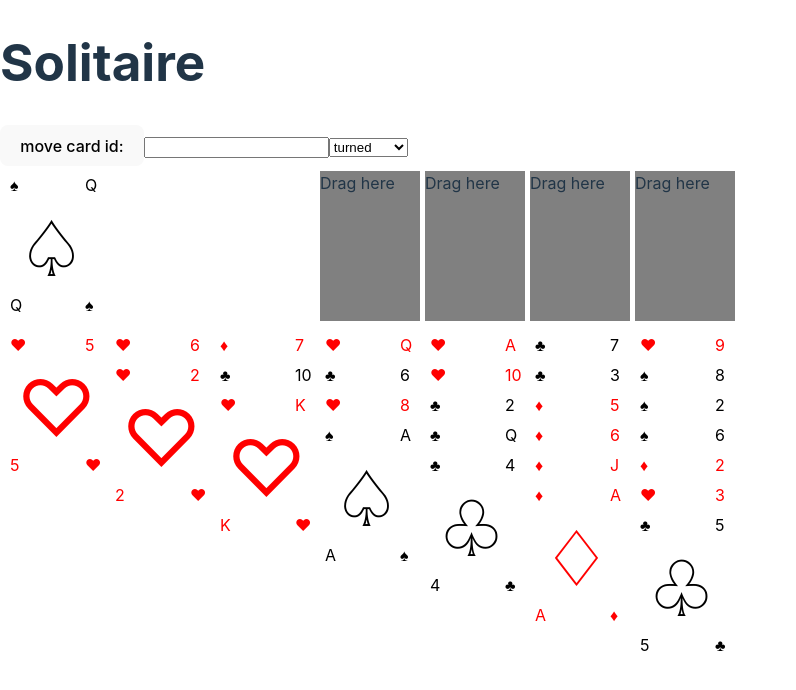
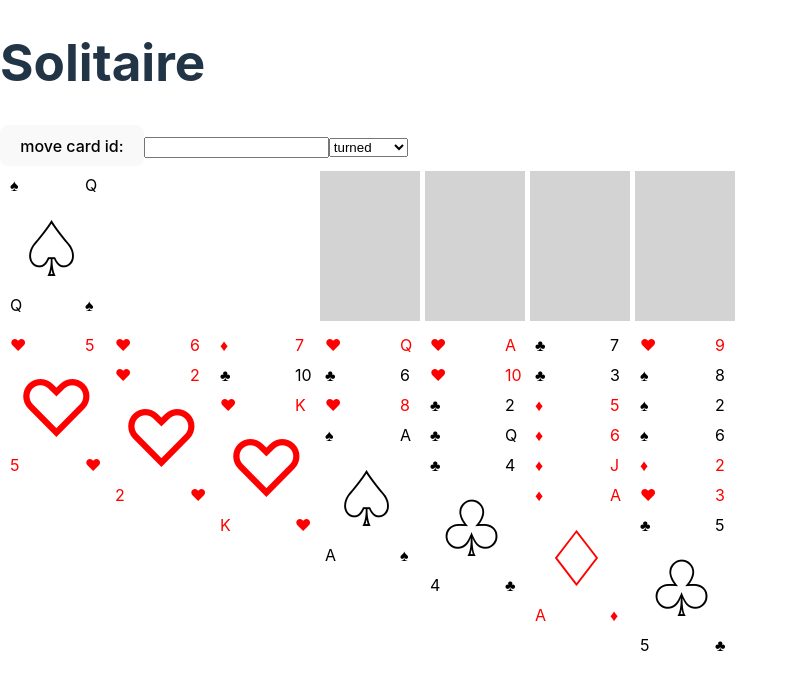
Before and after one commit to jani-e/solitaire, a React (Vite) app: page / in a window 1280 px wide. Shown: the top 690 px of the page, without its empty margins (0-796 px from the left). Built offline with nearby package versions, Linux system fonts and the light colour scheme.

Commit message:
Added stack component for suits

```diff
--- a/src/Solitaire.jsx
+++ b/src/Solitaire.jsx
@@ -6,6 +6,7 @@ import Stack from 'src/components/Stack'
 import Deck from 'src/components/Deck'
 import Turned from 'src/components/Turned'
 import lodash from 'lodash'
+import SuitStack from './components/SuitStack'
 
 const Solitaire = () => {
   const heartsDeck = [...Array(13).keys()].map(i => ({ value: i + 1, suit: 'hearts' }))
@@ -22,10 +23,10 @@ const Solitaire = () => {
   const initialDeck = {
     stack: playDeck.slice(28, playDeck.length),
     turned: [],
-    hearts: [],
-    diamonds: [],
-    clubs: [],
-    spades: [],
+    suitStackOne: [],
+    suitStackTwo: [],
+    suitStackThree: [],
+    suitStackFour: [],
     stackOne: playDeck.slice(0, 1),
     stackTwo: playDeck.slice(1, 3),
     stackThree: playDeck.slice(3, 6),
@@ -37,7 +38,7 @@ const Solitaire = () => {
 
   const [deck, setDeck] = useState(initialDeck)
   const [id, setId] = useState('')
-  const [destination, setDestination] = useState('turned')
+  const [destination, setDestination] = useState('suitStackOne')
 
 
   const layoutStyle = {
@@ -73,7 +74,7 @@ const Solitaire = () => {
       <button onClick={() => (moveCard(id, destination), setId(''))}>move card id:</button>
       <input value={id} onChange={({ target: { value: id } }) => setId(Number(id))} />
       <select value={destination} onChange={({ target: { value: destination } }) => setDestination(destination)}>
-        <option value='turned'>turned</option>
+        <option value='suitStackOne'>turned</option>
         <option value='stackOne'>stackOne</option>
         <option value='stackTwo'>stackTwo</option>
       </select>
@@ -82,10 +83,10 @@ const Solitaire = () => {
           <Deck moveCard={moveCard} resetDeck={resetDeck} cards={deck.stack} />
           <Turned cards={deck.turned} />
           <div></div>
-          <Dropzone />
-          <Dropzone />
-          <Dropzone />
-          <Dropzone />
+          <SuitStack cards={deck.suitStackOne} />
+          <SuitStack cards={deck.suitStackTwo} />
+          <SuitStack cards={deck.suitStackThree} />
+          <SuitStack cards={deck.suitStackFour} />
           <Stack cards={deck.stackOne} />
           <Stack cards={deck.stackTwo} />
           <Stack cards={deck.stackThree} />
--- /dev/null
+++ b/src/components/SuitStack.jsx
@@ -0,0 +1,29 @@
+import PropTypes from 'prop-types'
+import Card from 'src/components/Card'
+
+const SuitStack = ({ cards }) => {
+  const emptyStyle = {
+    backgroundColor: 'lightgrey',
+    margin: '5px 0px 5px 5px'
+  }
+
+  if (cards.length === 0) {
+    return (
+      <div style={emptyStyle}></div>
+    )
+  }
+  const [first] = cards
+  const last = cards[cards.length - 1]
+
+  return (
+    <div>
+      <Card value={last.value} suit={last.suit} />
+    </div>
+  )
+}
+
+SuitStack.propTypes = {
+  cards: PropTypes.array
+}
+
+export default SuitStack
```
